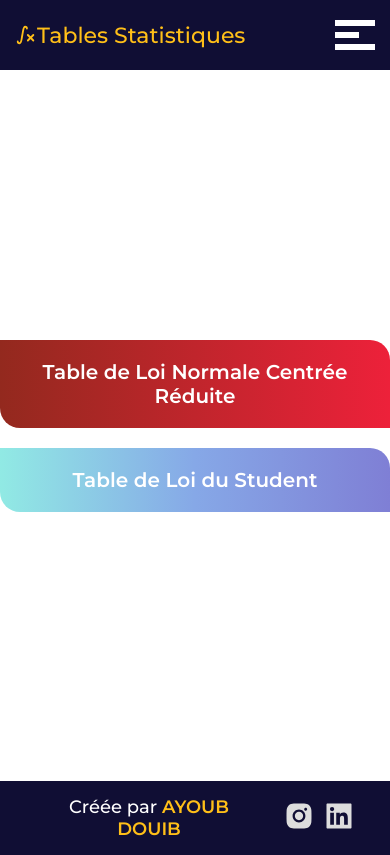
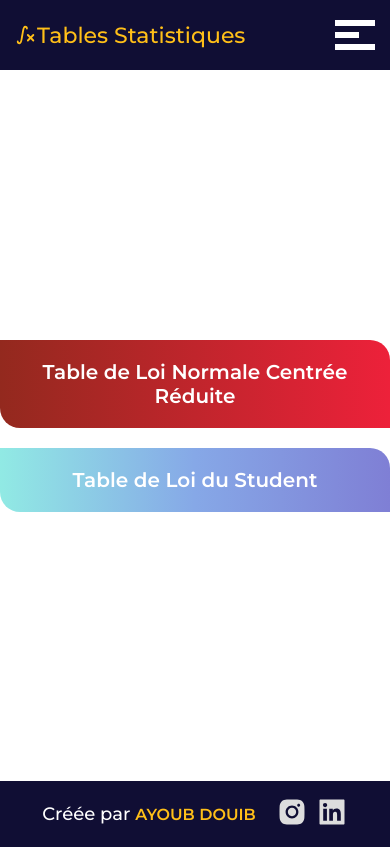
Before and after one commit to AyoubDouib/tables-statistiques, a React (Vite) app: page / in a window 390 px wide. Built offline with nearby package versions, Linux system fonts and the light colour scheme.

Commit message:
fix size in Mobile Screen

```diff
--- a/src/sass/components/_footer.scss
+++ b/src/sass/components/_footer.scss
@@ -16,6 +16,9 @@
         span {
           color: $yellowColor;
           font-weight: 600;
+          @media ($maxMobile) {
+            font-size: 16px;
+          }
         }
       }
       .links {
```
